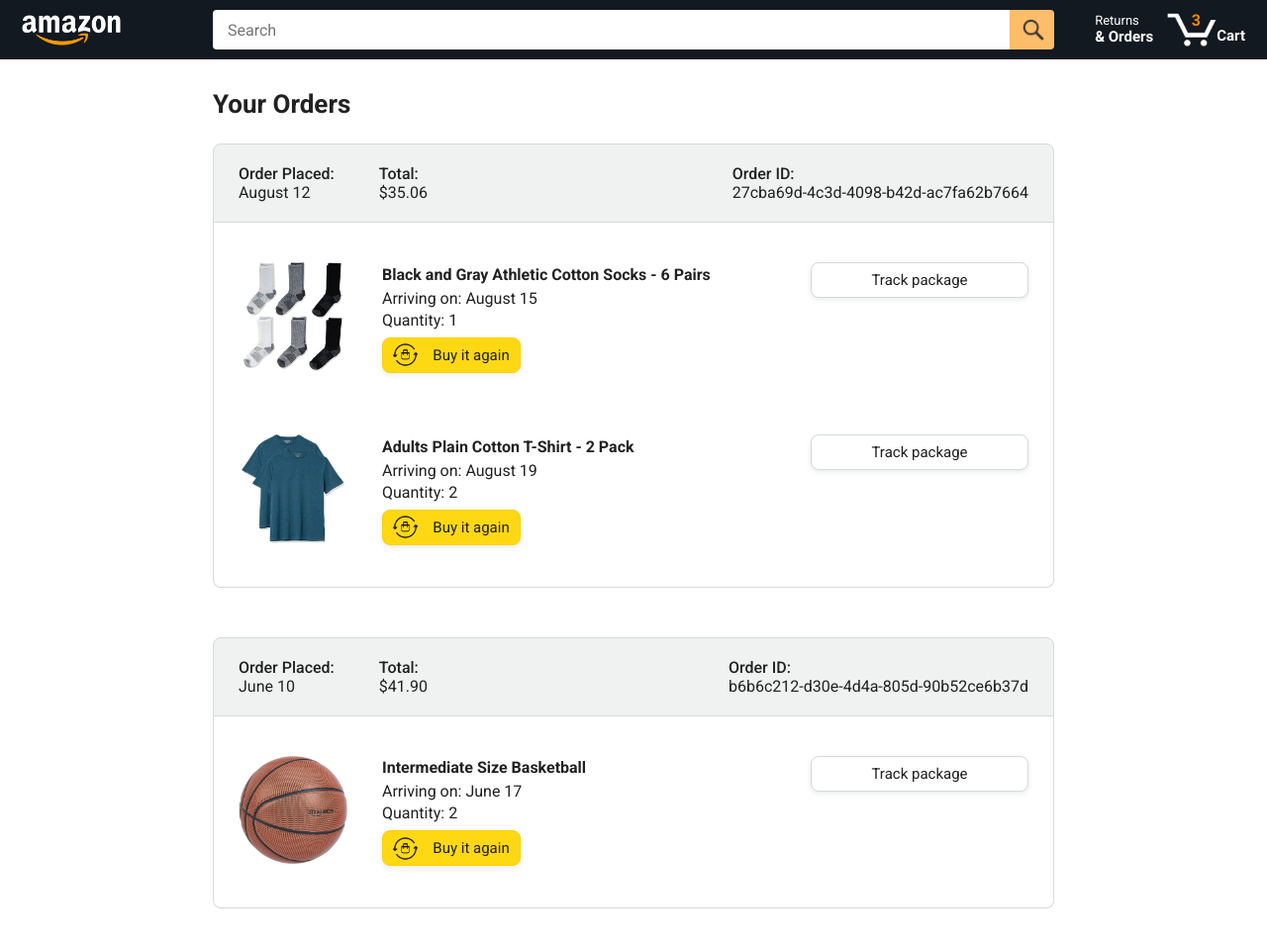
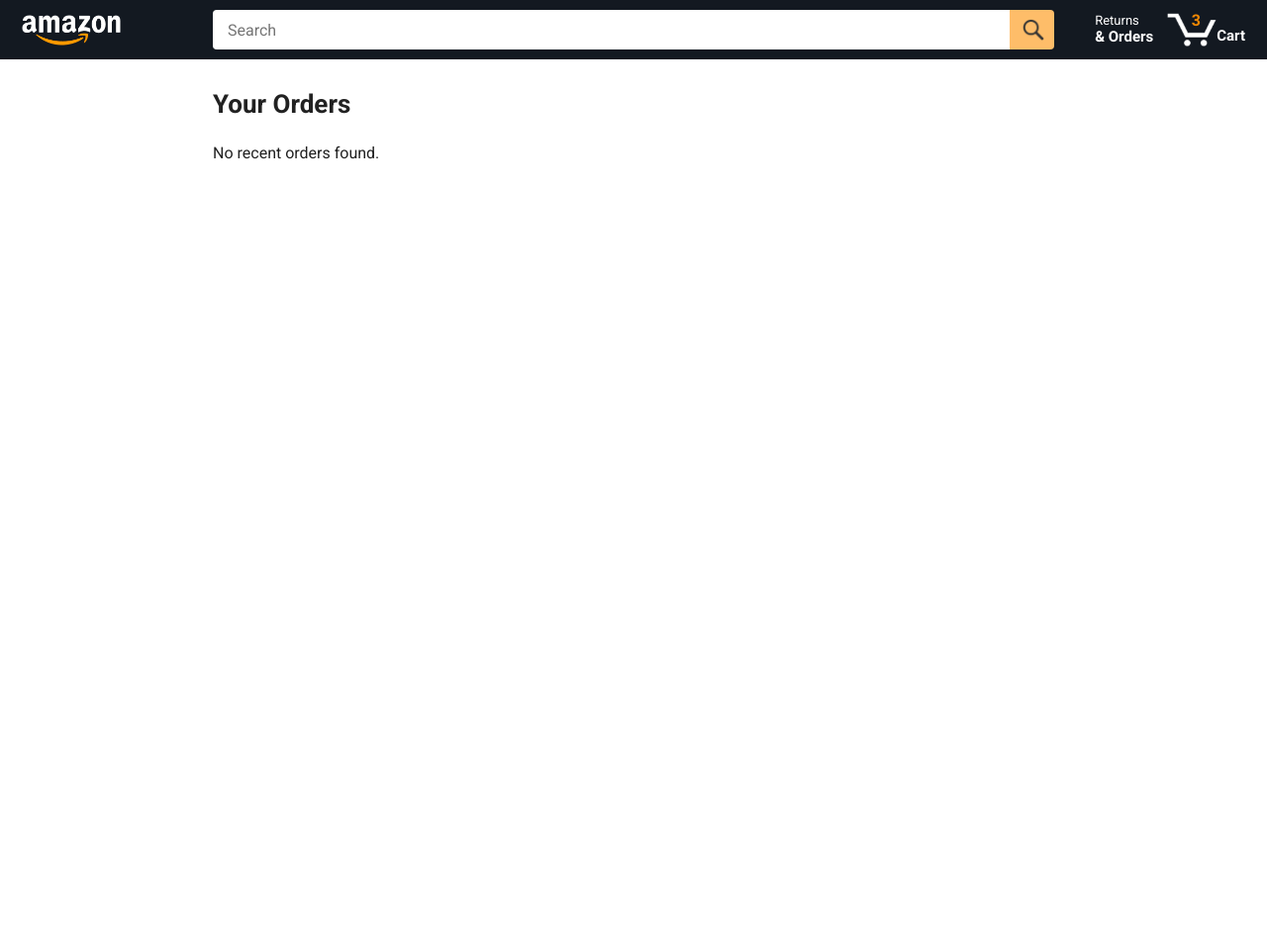
Before and after one commit to adityasinnghh/Amazon-web-page1, a plain HTML site: page orders.html in a window 1280 px wide. Shown: the whole page at 99% size. After the commit the page ends 800 px from the top, so only its background shows below. Drawn offline with Linux system fonts and the light colour scheme.

Commit message:
Update orders.html

```diff
--- a/orders.html
+++ b/orders.html
@@ -2,18 +2,11 @@
 <html>
   <head>
     <title>Orders</title>
-
-    <!-- This code is needed for responsive design to work.
-      (Responsive design = make the website look good on
-      smaller screen sizes like a phone or a tablet). -->
     <meta name="viewport" content="width=device-width, initial-scale=1">
-
-    <!-- Load a font called Roboto from Google Fonts. -->
     <link rel="preconnect" href="https://fonts.googleapis.com">
     <link rel="preconnect" href="https://fonts.gstatic.com" crossorigin>
     <link href="https://fonts.googleapis.com/css2?family=Roboto:wght@400;500;700&display=swap" rel="stylesheet">
 
-    <!-- Here are the CSS files for this page. -->
     <link rel="stylesheet" href="styles/shared/general.css">
     <link rel="stylesheet" href="styles/shared/amazon-header.css">
     <link rel="stylesheet" href="styles/pages/orders.css">
@@ -22,16 +15,13 @@
     <div class="amazon-header">
       <div class="amazon-header-left-section">
         <a href="index.html" class="header-link">
-          <img class="amazon-logo"
-            src="images/amazon-logo-white.png">
-          <img class="amazon-mobile-logo"
-            src="images/amazon-mobile-logo-white.png">
+          <img class="amazon-logo" src="images/amazon-logo-white.png">
+          <img class="amazon-mobile-logo" src="images/amazon-mobile-logo-white.png">
         </a>
       </div>
 
       <div class="amazon-header-middle-section">
         <input class="search-bar" type="text" placeholder="Search">
-
         <button class="search-button">
           <img class="search-icon" src="images/icons/search-icon.png">
         </button>
@@ -42,7 +32,6 @@
           <span class="returns-text">Returns</span>
           <span class="orders-text">& Orders</span>
         </a>
-
         <a class="cart-link header-link" href="checkout.html">
           <img class="cart-icon" src="images/icons/cart-icon.png">
           <div class="cart-quantity">3</div>
@@ -53,138 +42,69 @@
 
     <div class="main">
       <div class="page-title">Your Orders</div>
-
-      <div class="orders-grid">
-        <div class="order-container">
-
-          <div class="order-header">
-            <div class="order-header-left-section">
-              <div class="order-date">
-                <div class="order-header-label">Order Placed:</div>
-                <div>August 12</div>
-              </div>
-              <div class="order-total">
-                <div class="order-header-label">Total:</div>
-                <div>$35.06</div>
-              </div>
+      <div class="orders-grid" id="orders-grid"></div>
     </div>
 
-            <div class="order-header-right-section">
-              <div class="order-header-label">Order ID:</div>
-              <div>27cba69d-4c3d-4098-b42d-ac7fa62b7664</div>
+    <script>
+      function loadOrdersFromStorage() {
+        const orders = JSON.parse(localStorage.getItem("placedOrders")) || [];
+        const container = document.getElementById("orders-grid");
+
+        if (orders.length === 0) {
+          container.innerHTML = '<p>No recent orders found.</p>';
+          return;
+        }
+
+        orders.forEach((order) => {
+          const itemsHtml = order.items.map(item => `
+            <div class="product-image-container">
+              <img src="${item.image}" alt="${item.name}">
             </div>
-          </div>
-
-          <div class="order-details-grid">
-            <div class="product-image-container">
-              <img src="images/products/athletic-cotton-socks-6-pairs.jpg">
-            </div>
-
             <div class="product-details">
-              <div class="product-name">
-                Black and Gray Athletic Cotton Socks - 6 Pairs
-              </div>
-              <div class="product-delivery-date">
-                Arriving on: August 15
-              </div>
-              <div class="product-quantity">
-                Quantity: 1
-              </div>
+              <div class="product-name">${item.name}</div>
+              <div class="product-delivery-date">Arriving on: ${item.deliveryDate}</div>
+              <div class="product-quantity">Quantity: ${item.quantity}</div>
               <button class="buy-again-button button-primary">
                 <img class="buy-again-icon" src="images/icons/buy-again.png">
                 <span class="buy-again-message">Buy it again</span>
               </button>
             </div>
-
             <div class="product-actions">
               <a href="tracking.html">
-                <button class="track-package-button button-secondary">
-                  Track package
-                </button>
+                <button class="track-package-button button-secondary">Track package</button>
               </a>
             </div>
+          `).join('');
 
-            <div class="product-image-container">
-              <img src="images/products/adults-plain-cotton-tshirt-2-pack-teal.jpg">
-            </div>
-
-            <div class="product-details">
-              <div class="product-name">
-                Adults Plain Cotton T-Shirt - 2 Pack
-              </div>
-              <div class="product-delivery-date">
-                Arriving on: August 19
-              </div>
-              <div class="product-quantity">
-                Quantity: 2
-              </div>
-              <button class="buy-again-button button-primary">
-                <img class="buy-again-icon" src="images/icons/buy-again.png">
-                <span class="buy-again-message">Buy it again</span>
-              </button>
-            </div>
-
-            <div class="product-actions">
-              <a href="tracking.html">
-                <button class="track-package-button button-secondary">
-                  Track package
-                </button>
-              </a>
-            </div>
-          </div>
-        </div>
-
+          const orderHtml = `
             <div class="order-container">
-
               <div class="order-header">
                 <div class="order-header-left-section">
                   <div class="order-date">
                     <div class="order-header-label">Order Placed:</div>
-                <div>June 10</div>
+                    <div>${order.date}</div>
                   </div>
                   <div class="order-total">
                     <div class="order-header-label">Total:</div>
-                <div>$41.90</div>
+                    <div>$${order.total}</div>
                   </div>
                 </div>
-
                 <div class="order-header-right-section">
                   <div class="order-header-label">Order ID:</div>
-              <div>b6b6c212-d30e-4d4a-805d-90b52ce6b37d</div>
+                  <div>${order.id}</div>
                 </div>
               </div>
-
               <div class="order-details-grid">
-            <div class="product-image-container">
-              <img src="images/products/intermediate-composite-basketball.jpg">
-            </div>
-
-            <div class="product-details">
-              <div class="product-name">
-                Intermediate Size Basketball
-              </div>
-              <div class="product-delivery-date">
-                Arriving on: June 17
-              </div>
-              <div class="product-quantity">
-                Quantity: 2
-              </div>
-              <button class="buy-again-button button-primary">
-                <img class="buy-again-icon" src="images/icons/buy-again.png">
-                <span class="buy-again-message">Buy it again</span>
-              </button>
-            </div>
-
-            <div class="product-actions">
-              <a href="tracking.html">
-                <button class="track-package-button button-secondary">
-                  Track package
-                </button>
-              </a>
+                ${itemsHtml}
               </div>
             </div>
-        </div>
-      </div>
-    </div>
+          `;
+
+          container.insertAdjacentHTML("beforeend", orderHtml);
+        });
+      }
+
+      window.addEventListener("DOMContentLoaded", loadOrdersFromStorage);
+    </script>
   </body>
 </html>
```
Lines whose indentation alone changed are shown as unchanged.
